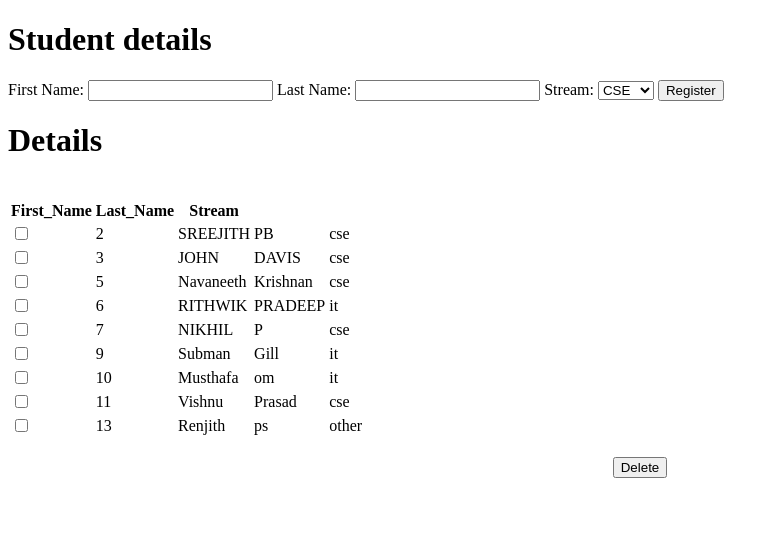
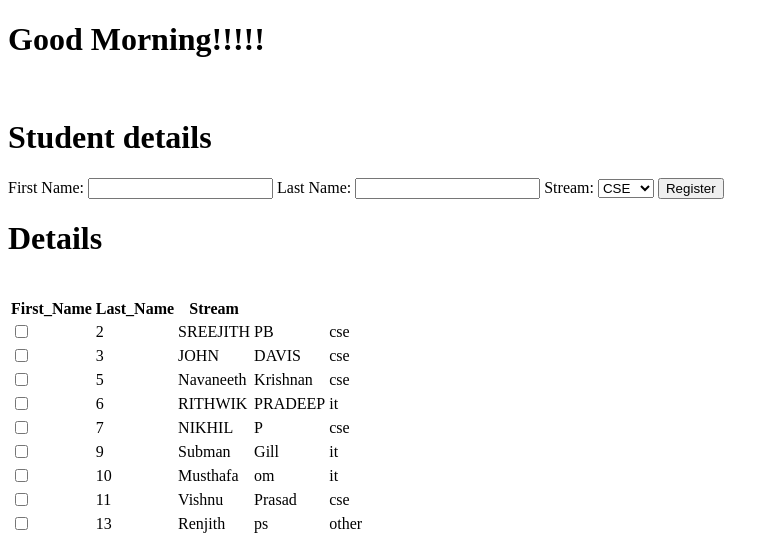
Before and after one commit to SREEJITH-P-B/django2113, a Django app: page /show in a window 1280 px wide. Shown: the top 536 px of the page, without its empty margins (0-779 px from the left). Run offline with Django 3.2, Linux system fonts and the light colour scheme; data comes from the database, SQL or seed files in the repository.

Commit message:
Update show.html

```diff
--- a/forms_django_learn/templates/forms_django_learn/show.html
+++ b/forms_django_learn/templates/forms_django_learn/show.html
@@ -2,6 +2,8 @@
 <!DOCTYPE html>
 <html>
 <body>
+
+  <h1>Good Morning!!!!!</h1><br>
 <h1>Student details</h1>
 
 <form action="{% url 'details' %}" method="post">
```
